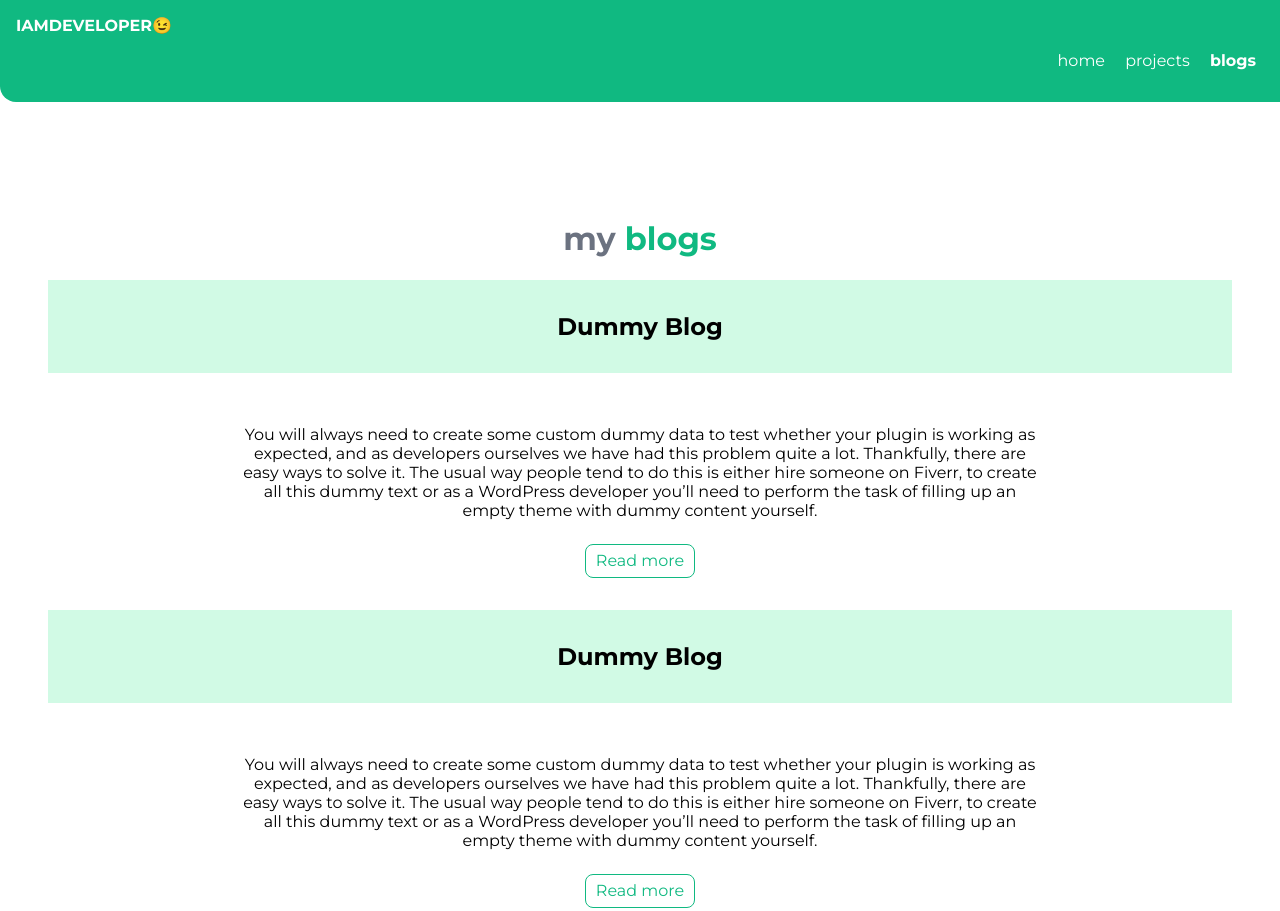
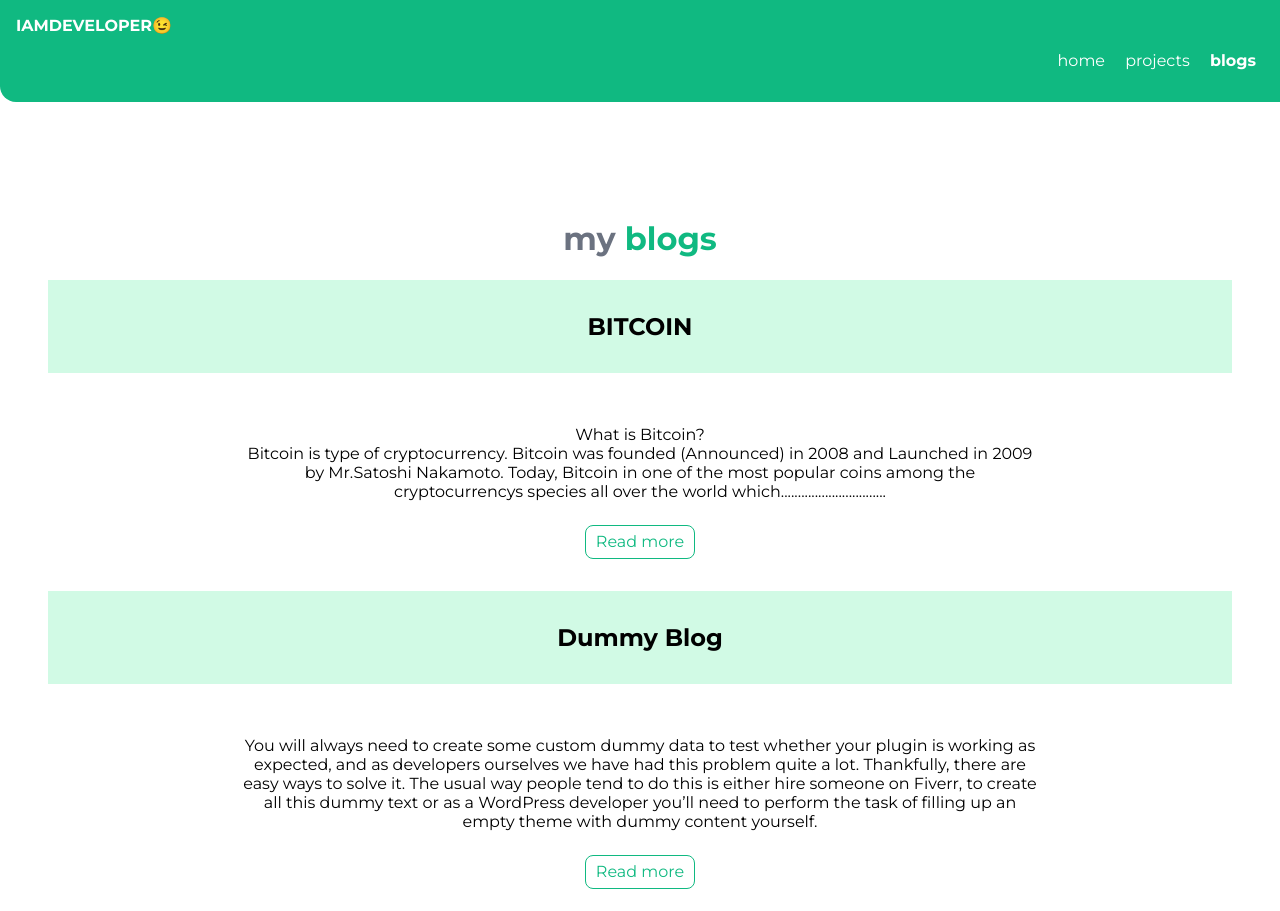
Before and after one commit to rutuchandgude/myportfolio, a plain HTML site: page blogs.html in a window 1280 px wide. Shown: the top 911 px of the page. Drawn offline with Linux system fonts and the light colour scheme.

Commit message:
Update blogs.html

```diff
--- a/blogs.html
+++ b/blogs.html
@@ -28,13 +28,16 @@
     <header class="hero">
         <h1 class="hero-heading">my <span class="heading-inverted">blogs</span></h1>
 
-          <section>
+     <section>
         <div class="container container-center">
-        <h1 class="section ow"> Dummy Blog</h1>
-        <p class="cntr">You will always need to create some custom dummy data to test whether your plugin is working as expected, and as developers ourselves we have had this problem quite a lot. Thankfully, there are easy ways to solve it.
+        <h1 class="section ow"> BITCOIN</h1>
+        <p class="cntr">What is Bitcoin?<br>
 
-            The usual way people tend to do this is either hire someone on Fiverr, to create all this dummy text or as a WordPress developer you’ll need to perform the task of filling up an empty theme with dummy content yourself.</p>
-        <a class="link link-secondary" href="blog1.html">Read more</a>
+            Bitcoin is type of cryptocurrency.
+
+            Bitcoin was founded (Announced) in 2008 and Launched in 2009 by Mr.Satoshi Nakamoto.
+            Today, Bitcoin in one of the most popular coins among the cryptocurrencys species all over the world which...............................</p>
+        <a class="link link-secondary" href="https://dev.to/rutuchandgude/bitcoin-53ne  ">Read more</a>
         </div><br>
     </section>
 
```
